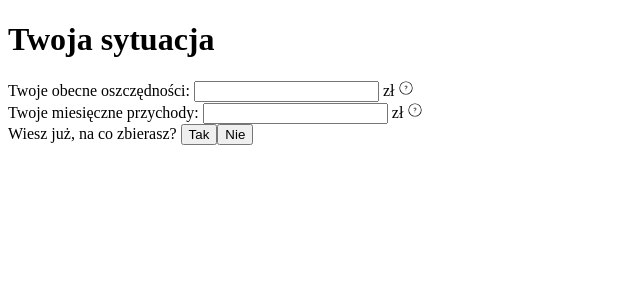
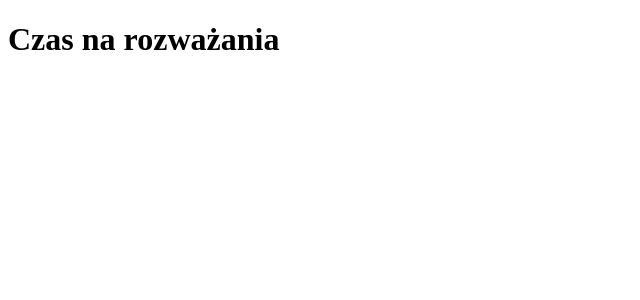
Before and after one commit to malyvsen/hypofin, a React (Vite) app in the folder frontend/: page /deliberation in a window 1280 px wide. Shown: the top 300 px of the page, without its empty margins (0-640 px from the left). Built offline with nearby package versions, Linux system fonts and the light colour scheme.

Commit message:
feature: route to deliberation page

```diff
--- a/frontend/src/App.tsx
+++ b/frontend/src/App.tsx
@@ -1,5 +1,8 @@
 import { useState } from "react";
+import { Routes, Route } from "react-router-dom";
+
 import SituationPage from "./SituationPage";
+import DeliberationPage from "./DeliberationPage";
 
 function App() {
   const [currentSavings, setCurrentSavings] = useState<number | undefined>();
@@ -8,7 +11,10 @@ function App() {
   const [goalPrice, setGoalPrice] = useState<number | undefined>();
 
   return (
-    <div className="App">
+    <Routes>
+      <Route
+        path="situation"
+        element={
           <SituationPage
             currentSavings={currentSavings}
             setCurrentSavings={setCurrentSavings}
@@ -18,8 +24,11 @@ function App() {
             setGoalKnown={setGoalKnown}
             goalPrice={goalPrice}
             setGoalPrice={setGoalPrice}
-      ></SituationPage>
-    </div>
+          />
+        }
+      />
+      <Route path="deliberation" element={<DeliberationPage />} />
+    </Routes>
   );
 }
 
--- /dev/null
+++ b/frontend/src/DeliberationPage.tsx
@@ -0,0 +1,9 @@
+function DeliberationPage() {
+  return (
+    <div className="Page">
+      <h1>Czas na rozważania</h1>
+    </div>
+  );
+}
+
+export default DeliberationPage;
--- a/frontend/src/SituationPage.tsx
+++ b/frontend/src/SituationPage.tsx
@@ -1,4 +1,6 @@
 import { SetStateAction } from "react";
+import { Link } from "react-router-dom";
+
 import MoneyInput from "./MoneyInput";
 
 function SituationPage({
@@ -52,7 +54,15 @@ function SituationPage({
           setValue={setGoalPrice}
         ></MoneyInput>
       ) : goalKnown === false ? (
-        "Bez obaw! Wciąż jesteśmy w stanie ci pomóc."
+        <div>Bez obaw! Wciąż jesteśmy w stanie ci pomóc.</div>
+      ) : (
+        <></>
+      )}
+      {currentSavings !== undefined &&
+      monthlyIncome !== undefined &&
+      (goalKnown === false ||
+        (goalKnown === true && goalPrice !== undefined)) ? (
+        <Link to="/deliberation">Następny krok</Link>
       ) : (
         <></>
       )}
--- a/frontend/src/main.tsx
+++ b/frontend/src/main.tsx
@@ -1,9 +1,13 @@
 import React from "react";
 import ReactDOM from "react-dom/client";
+import { BrowserRouter } from "react-router-dom";
+
 import App from "./App.tsx";
 
 ReactDOM.createRoot(document.getElementById("root")!).render(
   <React.StrictMode>
-    <App />
+    <BrowserRouter>
+      <App />
+    </BrowserRouter>
   </React.StrictMode>
 );
```
Lines whose indentation alone changed are shown as unchanged.
